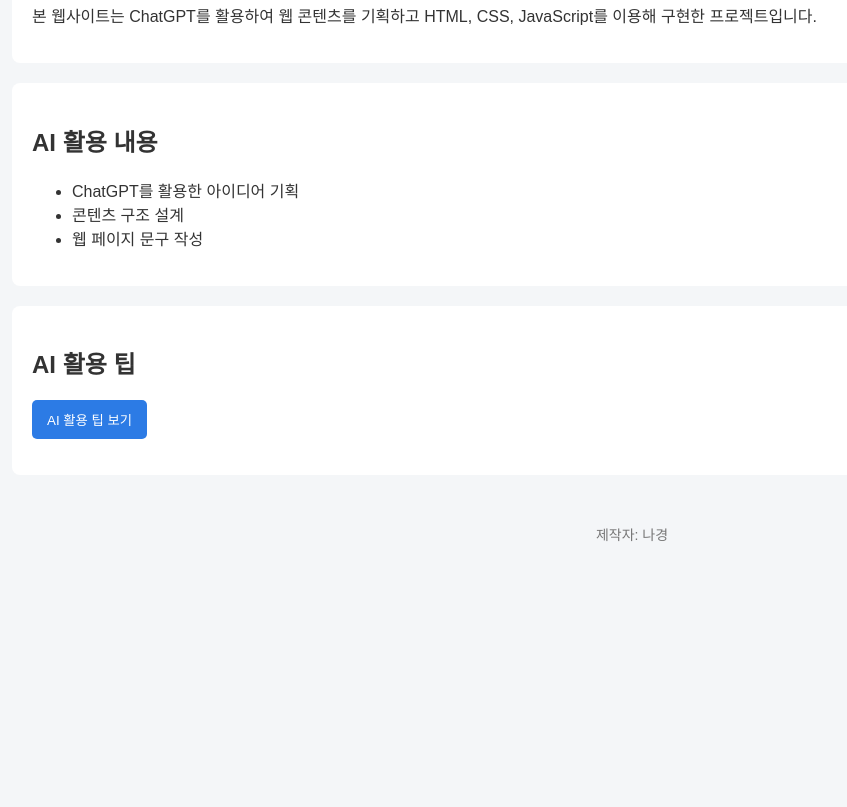
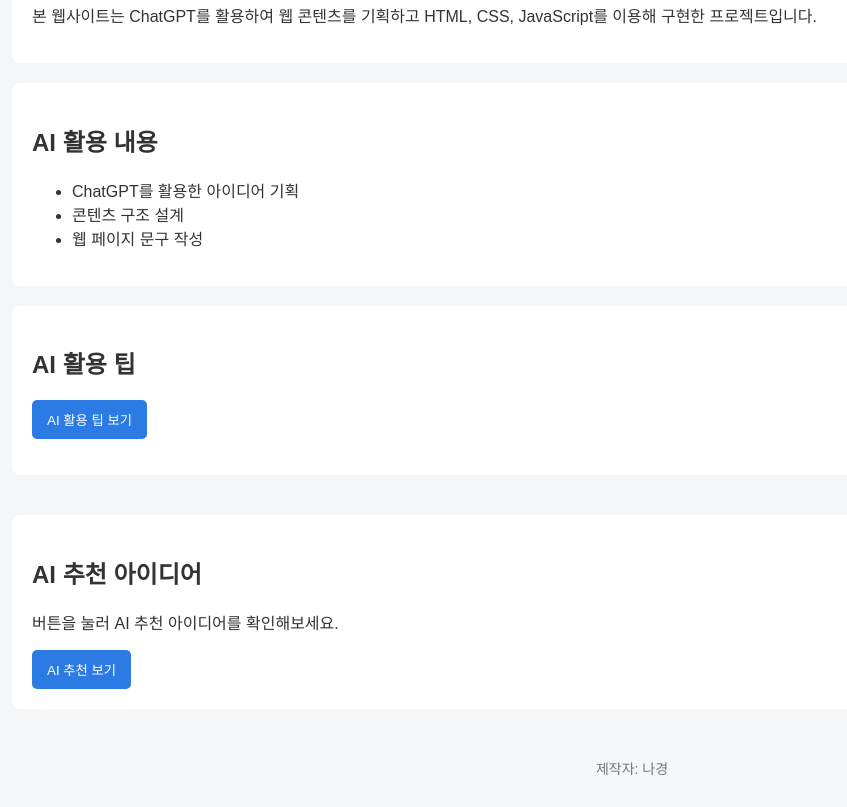
Before and after one commit to nakyeong0046/ai-web-project, a plain HTML site: page index.html in a window 1280 px wide. Shown: the part 301-1108 px from the top of the page, without its empty margins (8-855 px from the left). Before the commit the page ends 874 px from the top, so only its background shows below. Drawn offline with Linux system fonts and the light colour scheme.

Commit message:
Update index.html

```diff
--- a/index.html
+++ b/index.html
@@ -35,6 +35,25 @@
     <p id="tip"></p>
   </section>
 
+  <section style="margin-top:40px;">
+  <h2>AI 추천 아이디어</h2>
+  <p id="aiResult">버튼을 눌러 AI 추천 아이디어를 확인해보세요.</p>
+  <button onclick="showIdea()">AI 추천 보기</button>
+</section>
+
+<script>
+  function showIdea() {
+    const ideas = [
+      "AI를 활용한 콘텐츠 기획 도우미 웹페이지",
+      "사용자 목적에 맞는 AI 활용 사례 추천",
+      "AI를 활용한 학습 정리 및 요약 페이지"
+    ];
+
+    const randomIdea = ideas[Math.floor(Math.random() * ideas.length)];
+    document.getElementById("aiResult").innerText = randomIdea;
+  }
+</script>
+
   <footer>
     <p>제작자: 나경</p>
   </footer>
```
